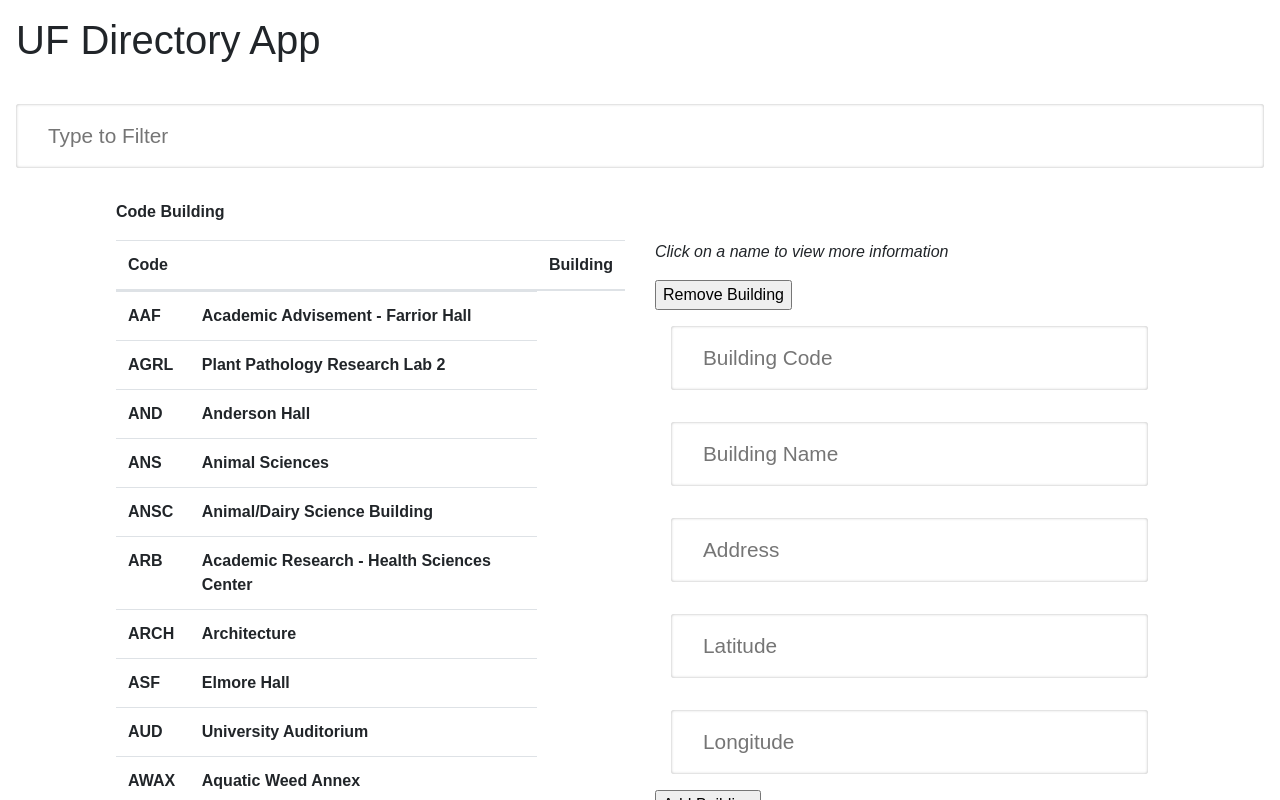
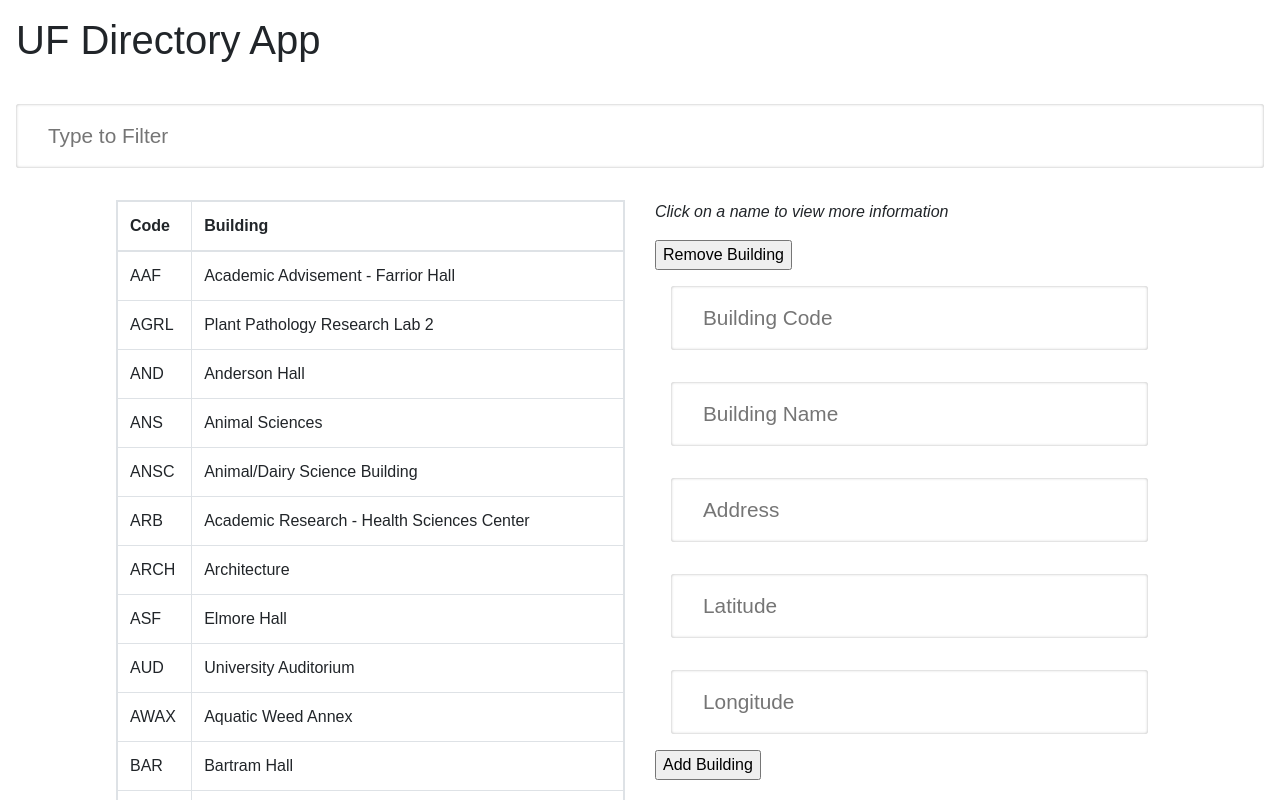
Before and after one commit to austinappel/Bootcamp4, a React (Create React App) app: page / in a window 1280 px wide. Shown: the top 800 px of the page. Built offline with nearby package versions, Linux system fonts and the light colour scheme.

Commit message:
styled building table

```diff
--- a/src/App.js
+++ b/src/App.js
@@ -83,12 +83,7 @@
           <div class="container">
             <div class="row">
               <div class="col">
-                <b>Code Building</b>
-              </div>
-            </div>
-            <div class="row">
-              <div class="col">
-                <table class="table">
+                <table class="table table-responsive table-bordered">
                   <thead>
                     <tr>
                       <th scope="col">Code</th>
--- a/src/components/BuildingList.js
+++ b/src/components/BuildingList.js
@@ -33,20 +33,14 @@
 			.map(directory => {
 				if (!this.props.removedBuildings.includes(directory.id))
 				return (
-
 					<tr key={directory.id} onClick={() => this.props.selectedUpdate(directory.id)}>
-						<th scope="row">
-							{directory.code}
-						</th>
-						<th scope="row">
-							{directory.name}
-						</th>
+						<td>{directory.code}</td>
+						<td>{directory.name}</td>
 					</tr>
-
 				);
 			});
 
-		return <div>{buildingList}</div>;
+		return buildingList;
 	}
 }
 export default BuilingList;
--- a/src/index.css
+++ b/src/index.css
@@ -31,16 +31,13 @@
 }
 
 /* ##### NamesList ##### */
-tr {
-	padding: 0;
+
+tr:hover{
+	position: left;
+	cursor: pointer;
+	background-color: #ddd;
 }
-th {
-	position: left;
-	list-style: none;
-	padding: 0.25rem 0.75rem;
-	margin: 2px;
-	border-radius: 3px;
-}
+
 td:hover {
 	position: left;
 	cursor: pointer;
@@ -84,6 +81,11 @@
 	scroll-behavior: smooth;
 }
 
+.table {
+	max-height: 800px;
+	overflow: auto;
+}
+
 /* ##### Footer ##### */
 .credit {
 	padding: 1rem 0;
```
